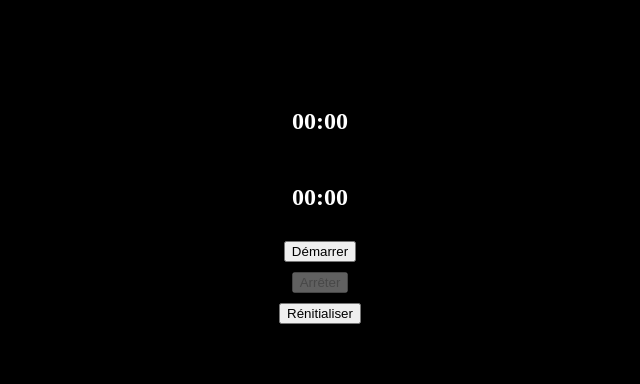
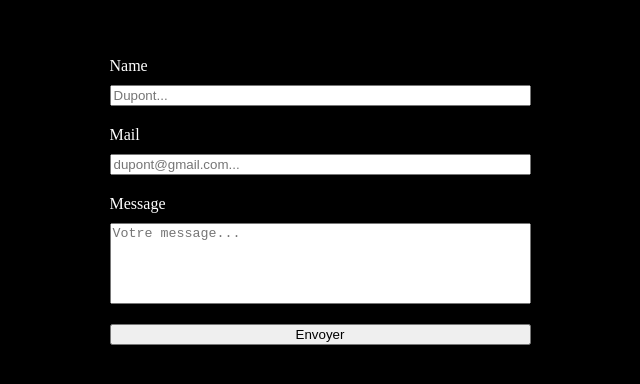
Before and after one commit to TheoGeneste/INTRO_REACT_JANVIER2026, a React (Vite) app: page / in a window 1280 px wide. Shown: the part 194-578 px from the top of the page, without its empty margins (320-960 px from the left). Built offline with nearby package versions, Linux system fonts and the light colour scheme.

Commit message:
Exo Formulaire (6) de exo_bis.md, un fichier avec des états et l'autre avec des objects

```diff
--- a/src/App.jsx
+++ b/src/App.jsx
@@ -12,6 +12,8 @@ import UserCard from './pages/UserCard';
 import Buttons from './pages/Buttons';
 import Gallery from './pages/Gallery';
 import Timer from './pages/Timer';
+import Formulaire from './pages/Formulaire';
+import FormulaireWithObject from './pages/FormulaireWithObject';
 
 function App() {
   // variable,setVariable
@@ -47,7 +49,8 @@ function App() {
       {/* <UserCard /> */}
       {/* <Buttons /> */}
       {/* <Gallery /> */}
-      <Timer />
+      {/* <Timer /> */}
+      <FormulaireWithObject />
     </>
   )
 }
--- /dev/null
+++ b/src/pages/Formulaire.jsx
@@ -0,0 +1,71 @@
+import { useState } from "react";
+
+const Formulaire = () => {
+    const [name, setName] = useState('');
+    const [mail, setMail] = useState('')
+    const [message, setMessage] = useState('');
+    const [nameError, setNameError] = useState('');
+    const [mailError, setMailError] = useState('');
+    const [messageError, setMessageError] = useState('');
+    const [successSubmit, setSuccessSubmit] = useState('')
+
+    const handleSubmit = (e) => {
+        e.preventDefault();
+        if (name == "") {
+            setNameError("Le champ Name doit être renseigner");
+        }else{
+            setNameError('');
+        }
+
+        if (!mail.includes("@")) {
+            setMailError("L'email doit contenir un @");
+        }else{
+            setMailError('')
+        }
+
+        if (message.length < 10) {
+            setMessageError("Le message doit faire plus de 10 caractères !")
+        }else{
+            setMessageError('')
+        }
+
+        if (name != "" && mail.includes("@") && message.length >= 10) {
+            setSuccessSubmit('Votre message à bien été envoyé')
+            setMail('');
+            setMessage('')
+            setName('')
+        }else{
+            setSuccessSubmit('')
+        }
+
+    }
+
+    return <>
+        <form onSubmit={handleSubmit} style={{ display: "flex", flexDirection: "column", gap: "10px" }} >
+            <label htmlFor="name">Name</label>
+            <input placeholder="Dupont..." type="text" id="name" value={name} onChange={(e) => setName(e.target.value)} />
+            <span style={{ backgroundColor: "red", color: "white", width: '100%', textAlign: "center" }}>
+                {nameError}
+            </span>
+            <label htmlFor="mail">Mail</label>
+            <input placeholder="dupont@gmail.com..." type="text" id="mail" value={mail} onChange={(e) => setMail(e.target.value)} />
+            <span style={{ backgroundColor: "red", color: "white", width: '100%', textAlign: "center" }}>
+                {mailError}
+            </span>
+            <label htmlFor="message">Message</label>
+            <textarea placeholder="Votre message..." style={{ resize: "none" /*Empeche le changement de taille du textarea par le user */ }}
+                id="message" value={message} onChange={(e) => setMessage(e.target.value)}
+                cols={50} rows={5}></textarea>
+            <span style={{ backgroundColor: "red", color: "white", width: '100%', textAlign: "center" }}>
+                {messageError}
+            </span>
+            {/* <button type="submit">Envoyer</button> */}
+            <input type="submit" value="Envoyer" />
+            <span style={{ backgroundColor: "green", color: "white", width: '100%', textAlign: "center" }}>
+                {successSubmit}
+            </span>
+        </form>
+    </>;
+}
+
+export default Formulaire;
--- /dev/null
+++ b/src/pages/FormulaireWithObject.jsx
@@ -0,0 +1,96 @@
+import { useState } from "react";
+
+const FormulaireWithObject = () => {
+    const [formData,setFormData] = useState({
+        name:"",
+        mail:"",
+        message: ""
+    });
+    const [errors, setErrors] = useState({
+        name: "",
+        mail: "",
+        message: ""
+    });
+    const [successSubmit, setSuccessSubmit] = useState('')
+
+    const handleChange = (e) => {
+        // destructuration
+        const {name, value} = e.target;
+        setFormData({...formData, [name] : value })
+    }
+
+    const handleSubmit = (e) => {
+        e.preventDefault();
+        let currentError = {};
+
+        if (formData.name == "") {
+            currentError.name = "Le champ Name doit être renseigner";
+        }
+
+        if (!formData.mail.includes("@")) {
+            currentError.mail = "L'email doit contenir un @";
+        }
+
+        if (formData.message.length < 10) {
+            currentError.message = "Le message doit faire plus de 10 caractères !";
+        }
+
+        // error = {
+        // name : "Le champ Name doit être renseigner",
+        // mail : "L'email doit contenir un @",
+        // message = "Le message doit faire plus de 10 caractères !"
+        // }
+        // Object.keys(error) => il me récupère toutes les clés de mon object et les mets dans un tableau
+        // Object.keys(error) = [name, mail, message]
+        // deuxiement exemple
+        // error = {}
+        // Object.keys(error) = []
+
+        if (Object.keys(currentError).length == 0) {
+            setSuccessSubmit('Votre message à bien été envoyé');
+            setErrors({
+                name: "",
+                mail: "",
+                message: ""
+            });
+            setFormData({
+                name: "",
+                mail: "",
+                message: ""
+            })
+        } else {
+            setErrors(currentError);
+            setSuccessSubmit('')
+        }
+
+    }
+
+    return <>
+        <form onSubmit={handleSubmit} style={{ display: "flex", flexDirection: "column", gap: "10px" }} >
+            <label htmlFor="name">Name</label>
+            <input placeholder="Dupont..." type="text" name="name" id="name" value={formData.name} onChange={handleChange} />
+            <span style={{ backgroundColor: "red", color: "white", width: '100%', textAlign: "center" }}>
+                {errors.name}
+            </span>
+            <label htmlFor="mail">Mail</label>
+            <input placeholder="dupont@gmail.com..." type="text" name="mail" id="mail" value={formData.mail} onChange={handleChange} />
+            <span style={{ backgroundColor: "red", color: "white", width: '100%', textAlign: "center" }}>
+                {errors.mail}
+            </span>
+            <label htmlFor="message">Message</label>
+            <textarea placeholder="Votre message..." style={{ resize: "none" /*Empeche le changement de taille du textarea par le user */ }}
+                id="message" name="message" value={formData.message} onChange={handleChange}
+                cols={50} rows={5}></textarea>
+            <span style={{ backgroundColor: "red", color: "white", width: '100%', textAlign: "center" }}>
+                {errors.message}
+            </span>
+            {/* <button type="submit">Envoyer</button> */}
+            <input type="submit" value="Envoyer" />
+            <span style={{ backgroundColor: "green", color: "white", width: '100%', textAlign: "center" }}>
+                {successSubmit}
+            </span>
+        </form>
+    </>;
+}
+
+export default FormulaireWithObject;
```
